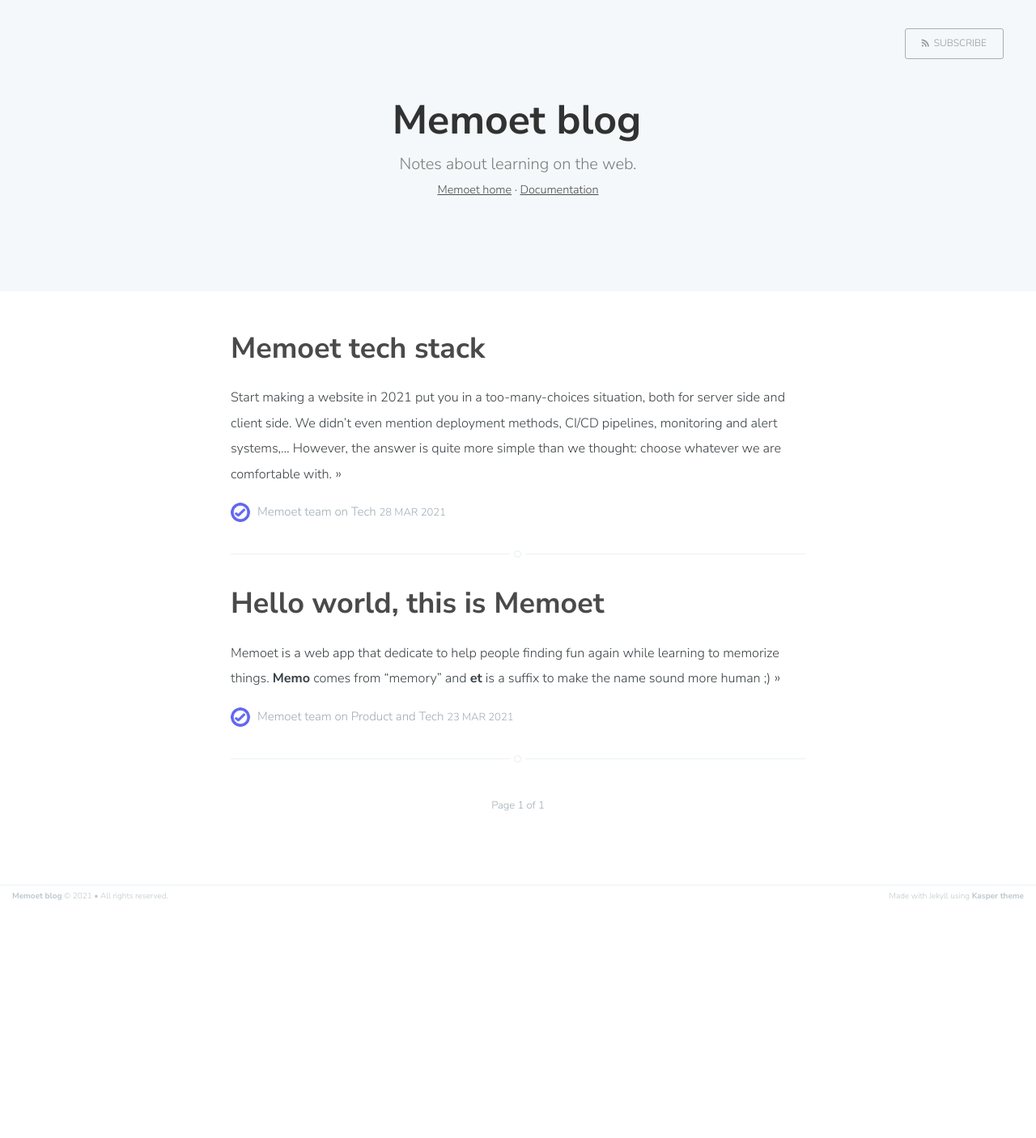
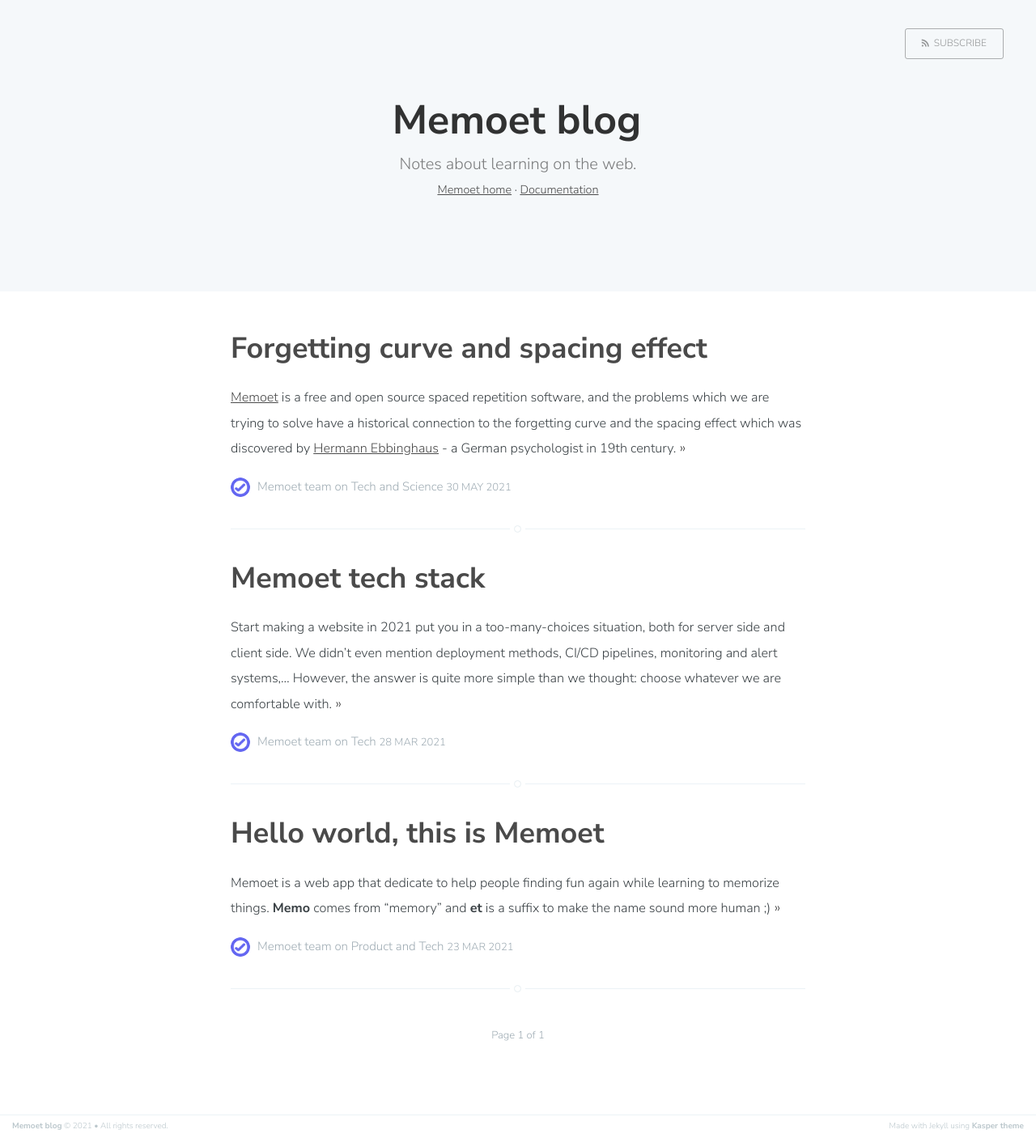
Before and after one commit to memoetapp/blog, a Jekyll site: the page built from index.html, in a window 1280 px wide. Shown: the whole page at 81% size. Built offline with Jekyll 4.4.1, drawn with Linux system fonts in a browser that asks for light colours; the list of posts is cut into pages by our own code; before the commit the page ends 1122 px from its top, so only the background shows below that.

Commit message:
Forgetting curve and spacing effect

```diff
--- /dev/null
+++ b/_posts/2021-05-30-forgetting-curve.md
@@ -0,0 +1,54 @@
+---
+layout: post
+title:  "Forgetting curve and spacing effect"
+date:   2021-05-30 03:00:00
+tags: ["Tech", "Science"]
+---
+
+[Memoet][0] is a free and open source spaced repetition software, and the
+problems which we are trying to solve have a historical connection to the
+forgetting curve and the spacing effect which was discovered by [Hermann
+Ebbinghaus][1] - a German psychologist in 19th century.
+
+![Forgetting curve][2]
+
+> The forgetting curve hypothesizes the decline of memory retention in time, and
+> the spacing effect demonstrates that learning is more effective when study
+> sessions are spaced out.
+>
+> _- Wikipedia_
+
+The best methods proposed by Ebbinghaus to increase the strength of memory
+are:
+
+- Better memory representation, such as mnemotic techniques
+
+- Repetition base on active recall, especially spaced repetition
+
+
+Mnemotic skills are effective but hard to attain. A more simple solution to
+significantly decrease the effects of the forgetting curve is to spend time
+each day to remember things.
+
+Nevertheless, the frequency of repeating will be different depends on how new
+and how hard a concept is. That's how spacing effect works and the reason we
+got spaced repetition algorithms to help.
+
+As it turned out, there are serveral families of algorithms for scheduling
+repetition:
+
+- Neural networks based
+
+- Leitner system
+
+- SuperMemo family, most popular is SM2, which Memoet implements.
+
+
+Whatever methods you choose to combat with forgetting curve, you should make
+that a daily habit to exploit the spacing effect. Oh and give [Memoet][0]
+a try!
+
+
+[0]: https://memoet.com
+[1]: https://en.wikipedia.org/wiki/Hermann_Ebbinghaus
+[2]: /assets/images/ForgettingCurve.png
--- a/assets/css/screen.css
+++ b/assets/css/screen.css
@@ -242,7 +242,7 @@ p, ul, ol, dl {
     -webkit-font-feature-settings: 'liga' 1, 'onum' 1, 'kern' 1;
     -moz-font-feature-settings: 'liga' 1, 'onum' 1, 'kern' 1;
     -o-font-feature-settings: 'liga' 1, 'onum' 1, 'kern' 1;
-    margin: 0 0 1.75em 0;
+    margin: 0 0 1em 0;
 }
 
 ol, ul {
```
Also changed, not shown: assets/images/ForgettingCurve.png (added).
